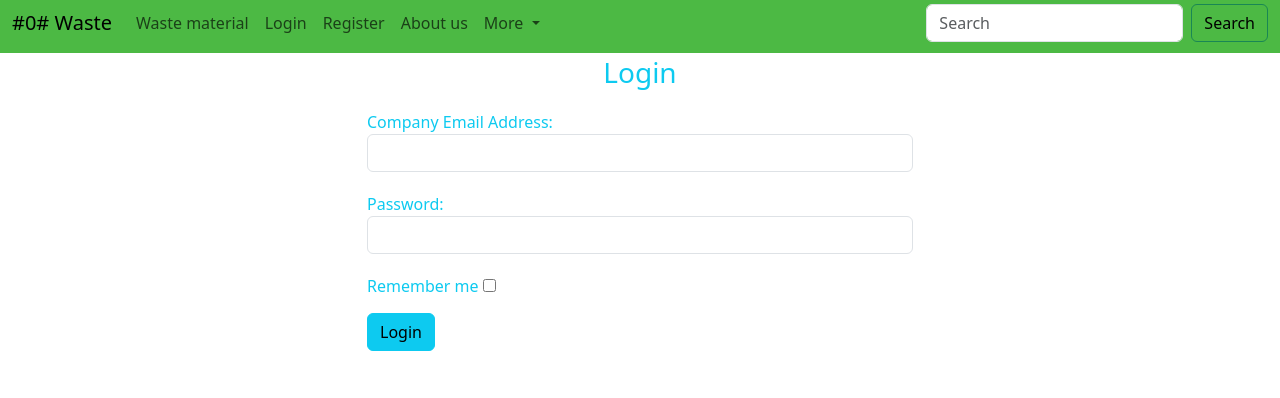
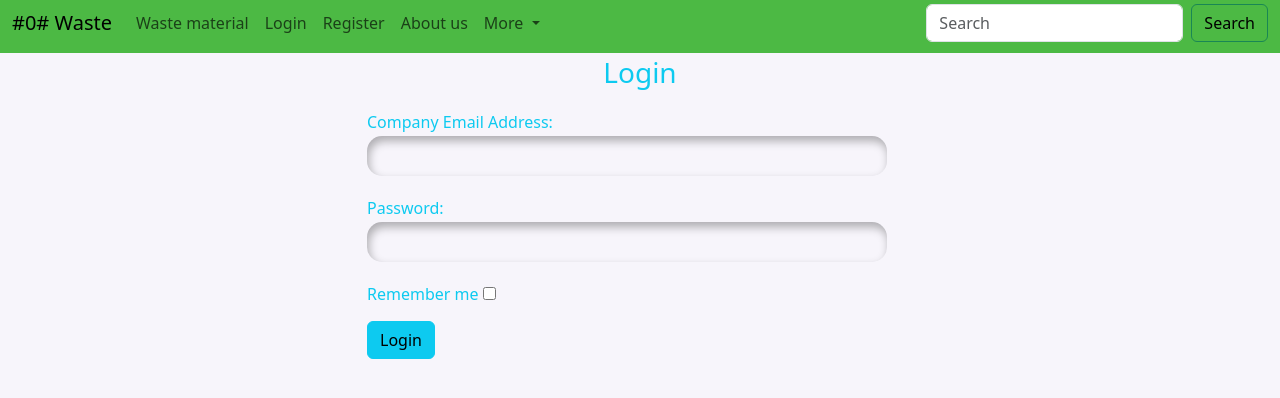
Before and after one commit to sa-l-aash/strath-project-vue, a Vue app: page /login in a window 1280 px wide. Shown: the top 398 px of the page. Built offline with nearby package versions, Linux system fonts and the light colour scheme.

Commit message:
added a form-control:focus property

```diff
--- a/src/components/Login.vue
+++ b/src/components/Login.vue
@@ -17,25 +17,32 @@
                     <label for="email" class="text-info"
                       >Company Email Address:</label
                     ><br />
+                    <!-- the required property checks if the text field is filled,
+                    if it is not it displays a snackbar urging the user to fill it-->
                     <input
+                      autocomplete="off"
                       type="text"
                       name="email"
                       id="email"
                       class="form-control"
                       v-model="email"
+                      required
                     />
                   </div>
                   <div class="form-group">
                     <label for="password" class="text-info">Password:</label
                     ><br />
+
                     <input
                       type="password"
                       name="password"
                       id="password"
                       class="form-control"
                       v-model="password"
+                      required
                     />
                   </div>
+
                   <div class="form-group">
                     <label for="remember-me" class="text-info"
                       ><span>Remember me</span> <span
@@ -106,11 +113,29 @@ export default {
 }
 
 #body {
+  background-color: rgb(247, 245, 251);
   height: 500px; /* Set the desired height for the scrollable container */
   overflow: auto; /* Enable scrolling if content overflows the container */
 }
 .form-group {
   margin-top: 20px;
+}
+.form-control {
+  margin-top: 2px;
+  height: 40px;
+  width: 520px;
+  border: none;
+  outline: none;
+  border-radius: 15px;
+  padding: 1em;
+  background-color: rgb(247, 245, 251);
+  box-shadow: inset 2px 5px 10px rgba(0, 0, 0, 0.3);
+  transition: 300ms ease-in-out;
+}
+.form-control:focus {
+  background-color: white;
+  transform: scale(1.05);
+  box-shadow: 13px 13px 100px #969696, -13px -13px 100px #ffffff;
 }
 #buttons {
   display: flex;
```
